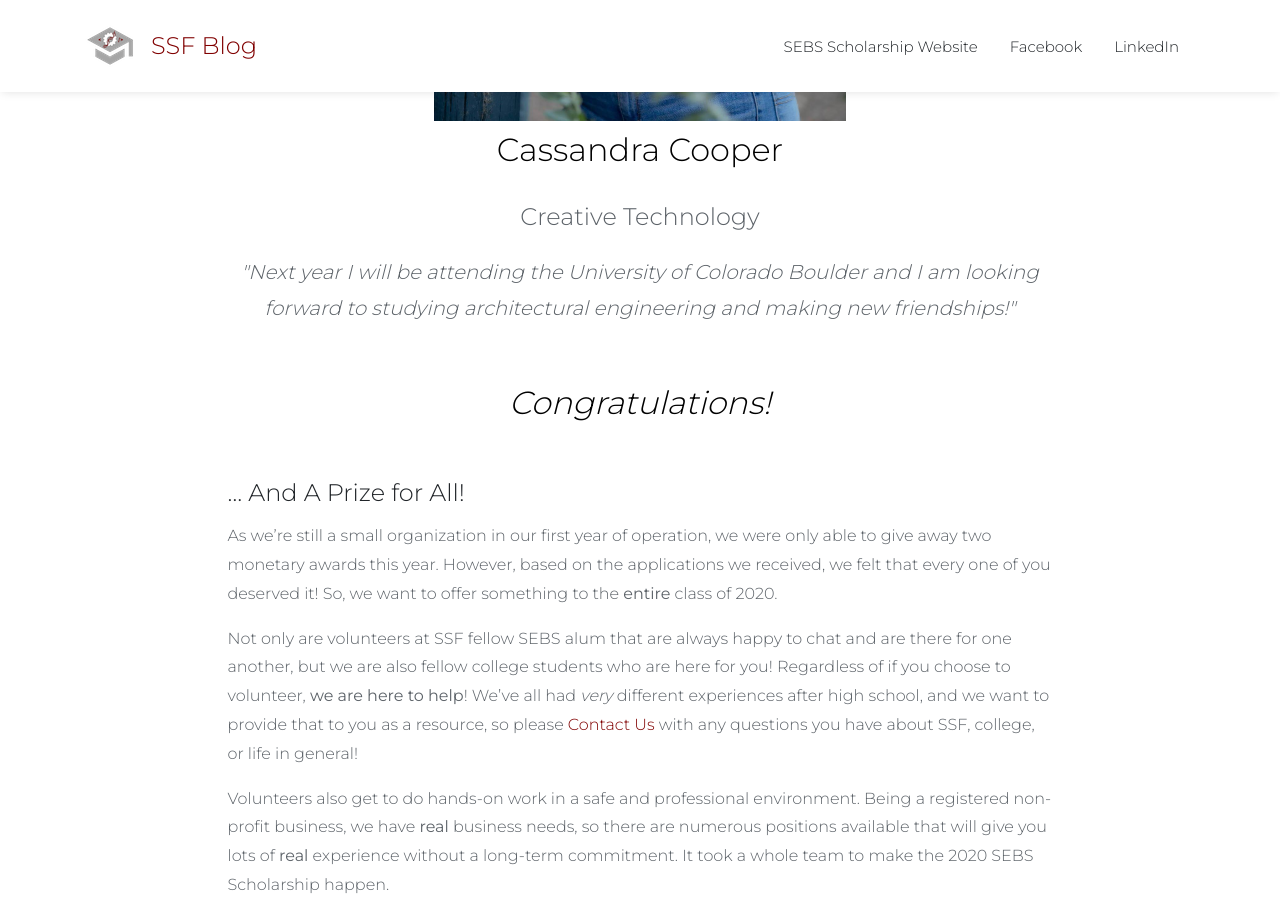
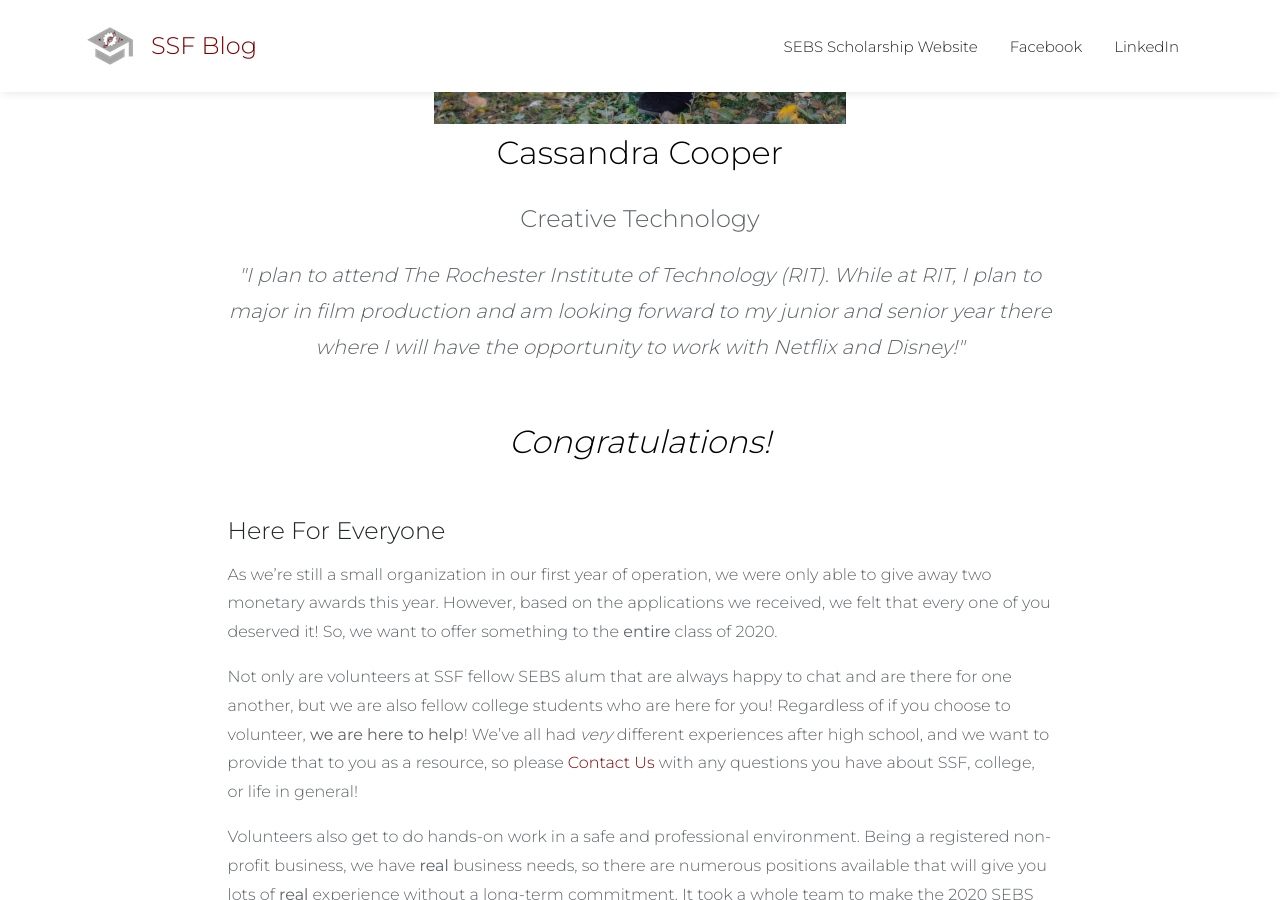
Before and after one commit to sebs-scholarship/Blog, a Jekyll site: the page built from _posts/2020-05-15-Recipient-Announcement.md, in a window 1280 px wide and 900 px high, scrolled down 2923 px. Built offline with Jekyll 4.4.1, drawn with Linux system fonts in a browser that asks for light colours; comment, search, counter and statistics services are not loaded.

Commit message:
Updated second place winner
CHANGED - Updated second place winner
CHANGED - Heading for end section

```diff
--- a/_posts/2020-05-15-Recipient-Announcement.md
+++ b/_posts/2020-05-15-Recipient-Announcement.md
@@ -35,15 +35,15 @@
 <div class="mb-5">
 <h3 style="font-size: 2rem;">Second Place</h3>
 <hr>
-<img src="/assets/images/Marianna.jpg" title="Cassandra" alt="Cassandra">
+<img src="/assets/images/Cassandra.jpg" title="Cassandra" alt="Cassandra">
 <p style="font-size: 2rem;color: black;">Cassandra Cooper</p>
 <p style="font-size: 1.5rem;">Creative Technology</p>
-<p style="font-size: 1.25rem;"><i>"Next year I will be attending the University of Colorado Boulder and I am looking forward to studying architectural engineering and making new friendships!"</i></p>
+<p style="font-size: 1.25rem;"><i>"I plan to attend The Rochester Institute of Technology (RIT). While at RIT, I plan to major in film production and am looking forward to my junior and senior year there where I will have the opportunity to work with Netflix and Disney!"</i></p>
 </div>
 <p style="font-size: 2rem;color: black;" class="mb-5"><i>Congratulations!</i></p>
 </div>
 
-### ... And A Prize for All!
+### Here For Everyone
 
 As we're still a small organization in our first year of operation, we were only able to give away two monetary awards this year.
 However, based on the applications we received, we felt that every one of you deserved it!
```
Also changed, not shown: assets/images/Cassandra.jpg (added).
